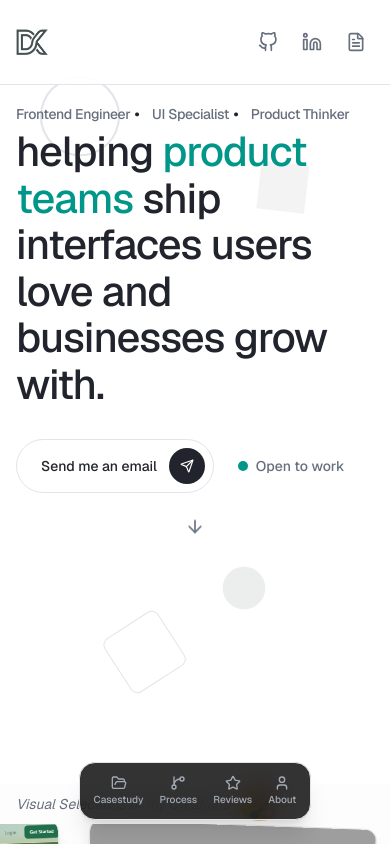
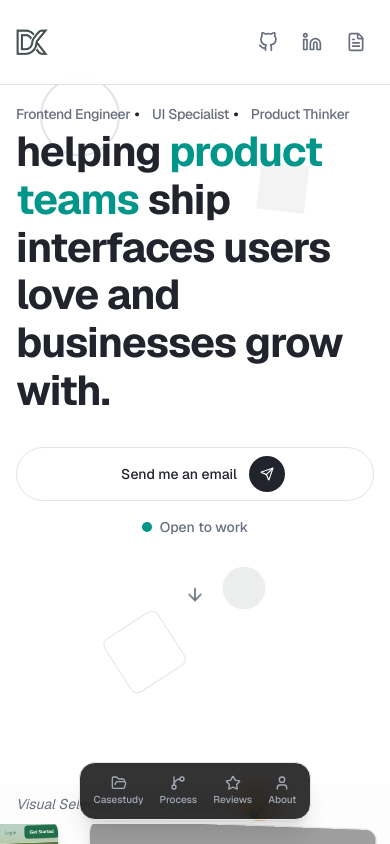
Before and after one commit to KaluDavid/dhave-portfolio, a Next.js app: page / in a window 390 px wide. Shown: the top 844 px of the page. Built offline with nearby package versions, Linux system fonts and the light colour scheme; grey boxes are pictures that could not be loaded.

Commit message:
fix(ui): Hero section text fix

```diff
--- a/src/components/sections/Hero.tsx
+++ b/src/components/sections/Hero.tsx
@@ -56,7 +56,7 @@ const Hero = () => {
 
           {/* Display headline — large, lowercase, teal accent on key phrase */}
           <motion.h1
-            className="text-[clamp(2.6rem,7vw,5.5rem)] font-medium sm:font-bold leading-[1.12] sm:leading-[1.05] tracking-tight text-foreground lowercase"
+            className="text-[clamp(2.6rem,7vw,5.5rem)] font-bold leading-[1.15] sm:leading-[1.05] tracking-tight text-foreground lowercase"
             initial={{ opacity: 0, y: 24 }}
             animate={{ opacity: 1, y: 0 }}
             transition={{ delay: 0.35 }}
@@ -70,7 +70,7 @@ const Hero = () => {
 
           {/* CTA row — pill button + open to work dot */}
           <motion.div
-            className="flex items-center gap-6 pt-8 flex-nowrap"
+            className="flex items-center sm:gap-6 pt-8 sm:flex-row flex-col gap-4 w-full"
             initial={{ opacity: 0, y: 20 }}
             animate={{ opacity: 1, y: 0 }}
             transition={{ delay: 0.55 }}
@@ -80,7 +80,7 @@ const Hero = () => {
               href={"mailto:kaludavidinyang@gmail.com"}
               target="_blank"
               rel="noopener noreferrer"
-              className="flex items-center gap-3 pl-6 pr-2 py-2 rounded-full border border-border bg-background hover:bg-muted transition-colors group cursor-pointer"
+              className="flex items-center justify-center gap-3 pl-6 pr-2 py-2 rounded-full border border-border bg-background hover:bg-muted transition-colors group cursor-pointer sm:w-fit w-full"
             >
               <span className="text-sm font-medium text-foreground">
                 Send me an email
@@ -106,7 +106,7 @@ const Hero = () => {
           {/* Scroll cue */}
         </div>
         <motion.div
-          className="animate-bounce flex items-center mt-7 justify-center"
+          className="animate-bounce flex items-center mt-13 sm:mt-7 justify-center"
           initial={{ opacity: 0 }}
           animate={{ opacity: 1 }}
           transition={{ delay: 1 }}
```
